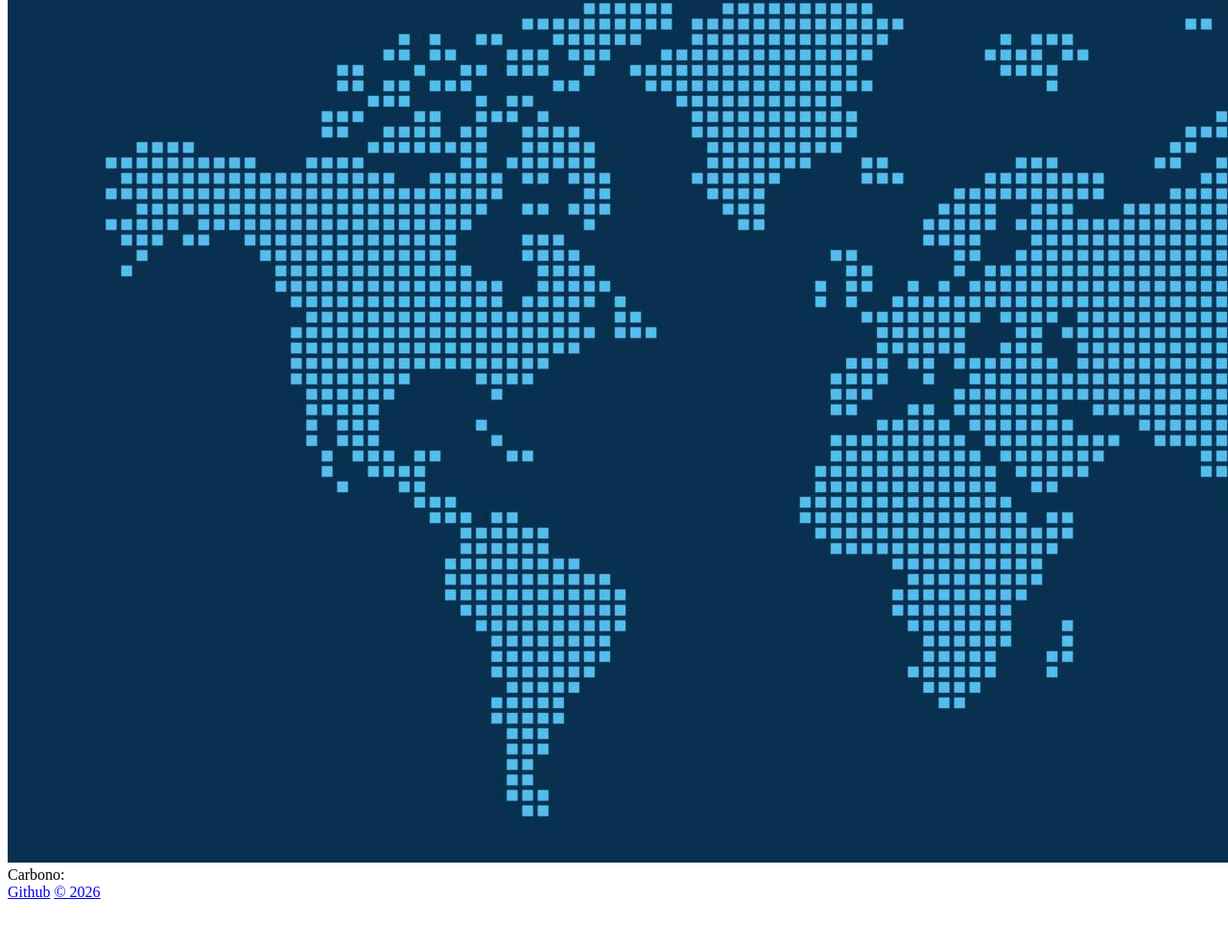
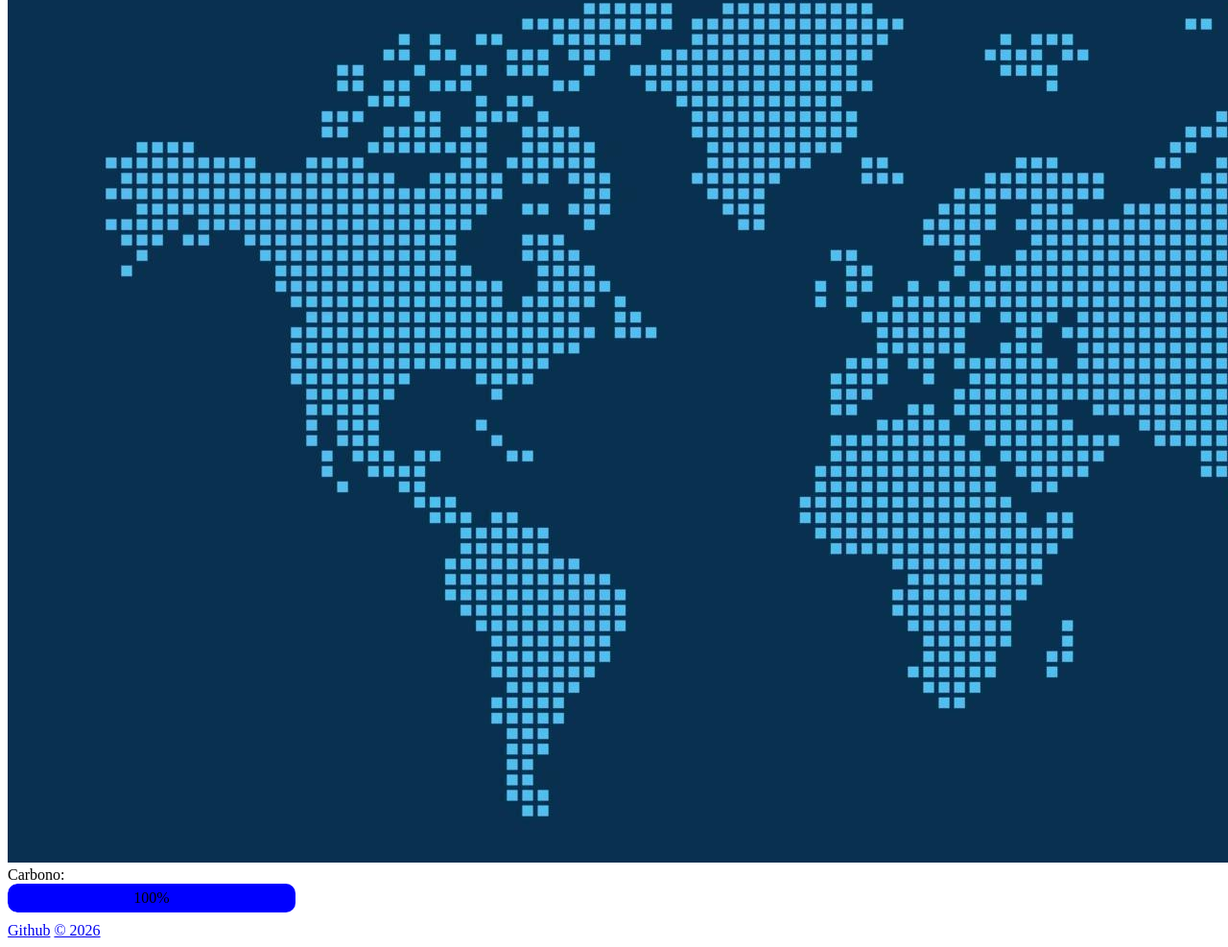
Before and after one commit to ViajanteDoShopping/Carbon-Decremental, a plain HTML site: page index.html in a window 1280 px wide. Shown: the part 141-1128 px from the top of the page at 96% size. Before the commit the page ends 1088 px from the top, so only its background shows below. Drawn offline with Linux system fonts and the light colour scheme.

Commit message:
reorganizados arquivos, criado a scoreboard

```diff
--- a/index.html
+++ b/index.html
@@ -1,8 +1,9 @@
-<!DOCTYPE html>
+<!doctype html>
 <html lang="pt-br">
   <head>
-    <meta charset="UTF-8">
-    <meta name="viewport" content="width=device-width, initial-scale=1.0">
+    <link rel="stylesheet" href="src/css/styles.css" />
+    <meta charset="UTF-8" />
+    <meta name="viewport" content="width=device-width, initial-scale=1.0" />
     <title>Carbon Decremental</title>
   </head>
   <body>
@@ -11,21 +12,30 @@
     </header>
 
     <main>
-        <section id="control_panel"> <!--tudo oque voce vai escrever vai estar aqui no painel de controle-->
-            <img src="images/map.jpg" alt="Mapa Mundial">
+      <section id="control_panel">
+        <!--tudo oque voce vai escrever vai estar aqui no painel de controle-->
+        <img src="assets/sprites/map.jpg" alt="Mapa Mundial" />
 
-            <div class="score-container"><!--tudo oque voce vai escrever vai estar aqui no container de pontos-->
         <span class="label">Carbono:</span>
+        <div class="score-container">
+          <!--tudo oque voce vai escrever vai estar aqui no container de pontos-->
+          <div id="carbon_bar">0%</div>
         </div>
-
       </section>
 
       <section id="skill_tree"></section>
     </main>
 
     <footer>
-        <a href="https://github.com/ViajanteDoShopping/Carbon-Decremental">Github</a>
-        <a href="https://github.com/ViajanteDoShopping/Carbon-Decremental/blob/main/LICENSE">© 2026</a>
+      <a href="https://github.com/ViajanteDoShopping/Carbon-Decremental"
+        >Github</a
+      >
+      <a
+        href="https://github.com/ViajanteDoShopping/Carbon-Decremental/blob/main/LICENSE"
+        >© 2026</a
+      >
     </footer>
+
+    <script src="src/js/script.js"></script>
   </body>
 </html>
--- /dev/null
+++ b/src/css/styles.css
@@ -0,0 +1,18 @@
+.score-container {
+  width: 300px;
+  background-color: #eee;
+  border-radius: 10px;
+  overflow: hidden;
+  margin-bottom: 10px;
+}
+
+#carbon_bar {
+  height: 30px;
+  width: 0%;
+  background-color: blue;
+  text-align: center;
+  color: rgb(0, 0, 0);
+  line-height: 30px;
+  border-radius: 10px 0 0 10px;
+  transition: width 0.5s;
+}
--- /dev/null
+++ b/src/js/script.js
@@ -0,0 +1,11 @@
+let score = 100;
+const maxScore = 100;
+const carbonBar = document.getElementById("carbon_bar");
+
+function updateCarbonBar() {
+  if (score > 100) score = 100;
+  carbonBar.style.width = score + "%";
+  carbonBar.textContent = score + "%";
+}
+
+updateCarbonBar();
```
Also changed, not shown: assets/sprites/map.jpg (renamed from images/map.jpg). Lines whose indentation alone changed are shown as unchanged.
